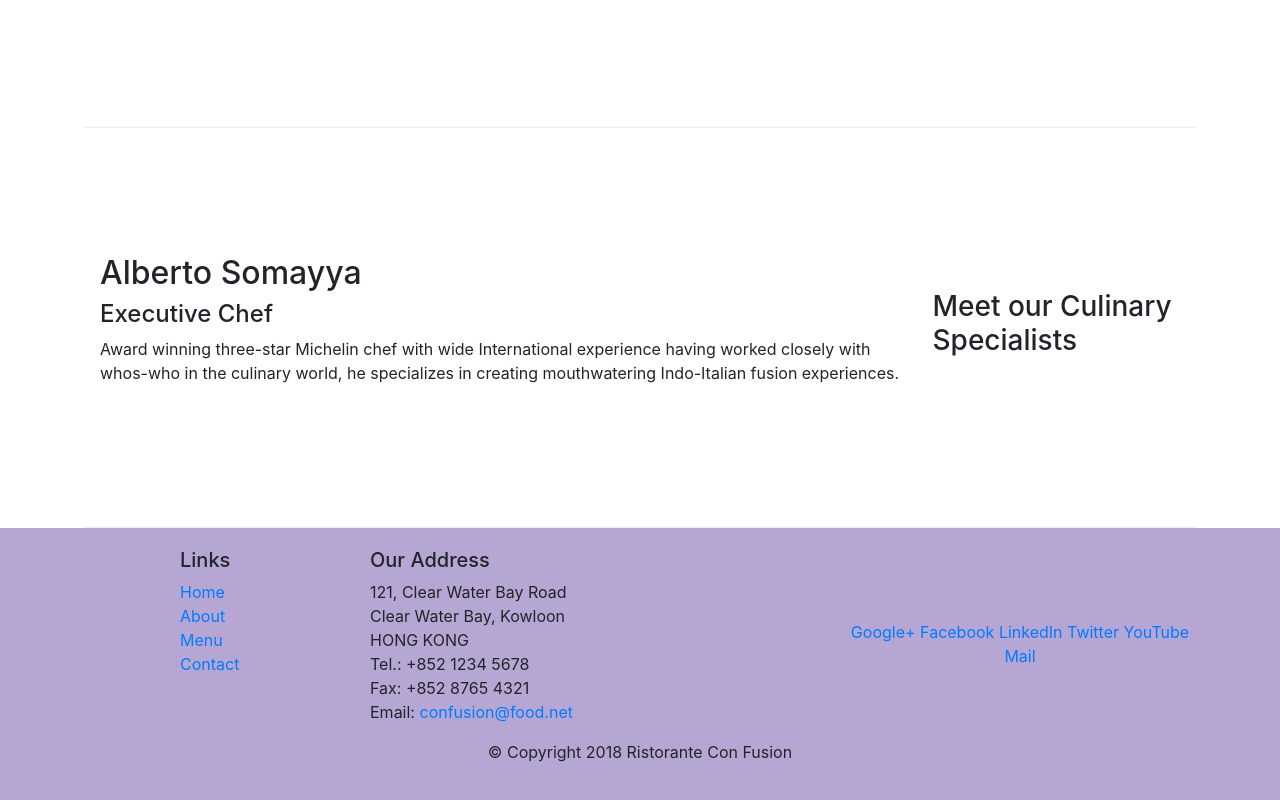
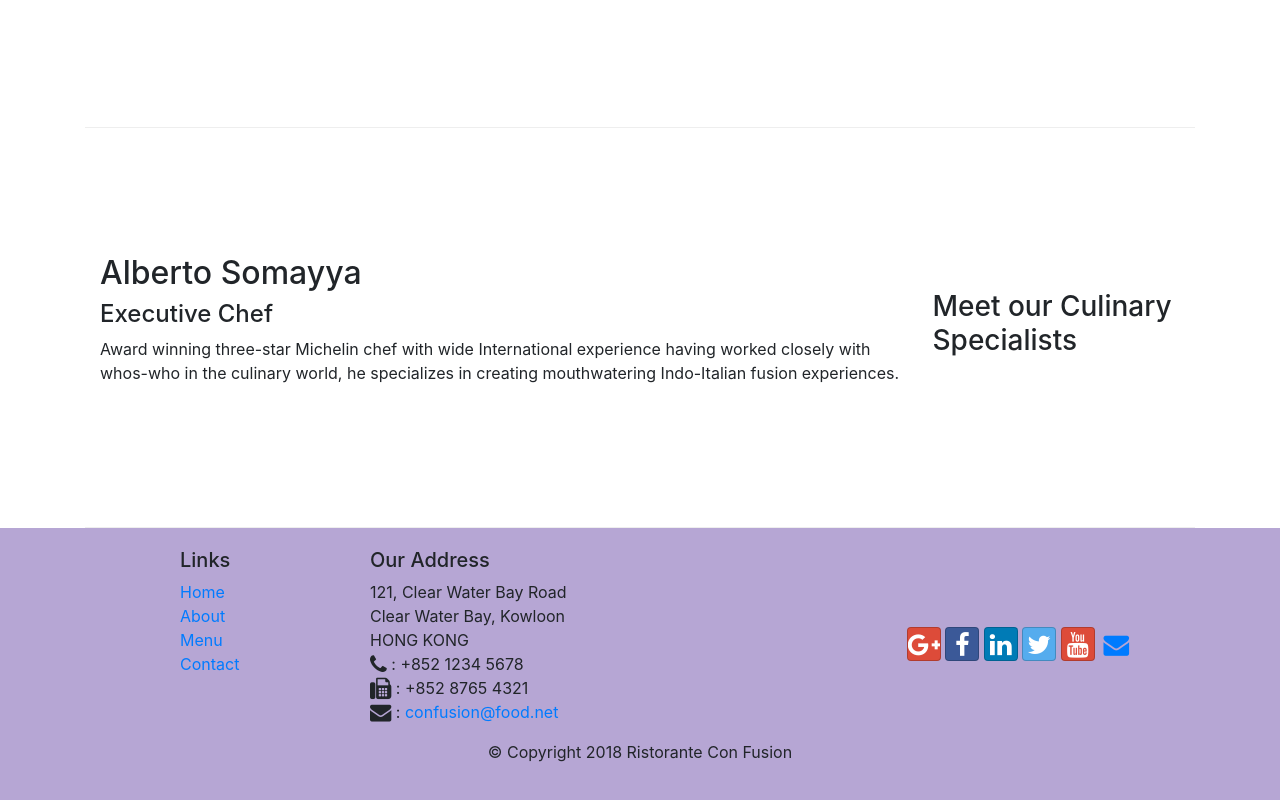
Before and after one commit to tolgakarasay/bootstrap-test, a website: page index.html in a window 1280 px wide. Shown: the part 1006-1806 px from the top of the page. Drawn offline with nearby package versions, Linux system fonts and the light colour scheme.

Commit message:
icon font added

```diff
--- a/index.html
+++ b/index.html
@@ -9,6 +9,8 @@
 
         <!-- Bootstrap CSS -->
         <link rel="stylesheet" href="node_modules/bootstrap/dist/css/bootstrap.min.css">
+        <link rel="stylesheet" href="node_modules/font-awesome/css/font-awesome.min.css">
+        <link rel="stylesheet" href="node_modules/bootstrap-social/bootstrap-social.css">
         <!-- CSS -->
         <link rel="stylesheet" href="css/styles.css">
 
@@ -24,10 +26,10 @@
             <a class="navbar-brand  mr-auto" href="#">Ristorante Con Fusion</a>
             <div class="collapse navbar-collapse mr-auto" id="Navbar">
                 <ul class="navbar-nav">
-                    <li class="nav-item active"><a class="nav-link" href="#">Home</a></li>
-                    <li class="nav-item"><a class="nav-link" href="./aboutus.html">About</a></li>
-                    <li class="nav-item"><a class="nav-link" href="#">Menu</a></li>
-                    <li class="nav-item"><a class="nav-link" href="#">Contact</a></li>
+                    <li class="nav-item active"><a class="nav-link" href="#"><span class="fa fa-home fa-lg"></span> Home</a></li>
+                    <li class="nav-item"><a class="nav-link" href="./aboutus.html"><span class="fa fa-info fa-lg"></span> About</a></li>
+                    <li class="nav-item"><a class="nav-link" href="#"><span class="fa fa-list fa-lg"></span> Menu</a></li>
+                    <li class="nav-item"><a class="nav-link" href="#"><span class="fa fa-address-card fa-lg"></span> Contact</a></li>
                 </ul>
             </div>
         </div>
@@ -98,19 +100,19 @@
 		              121, Clear Water Bay Road<br>
 		              Clear Water Bay, Kowloon<br>
 		              HONG KONG<br>
-		              Tel.: +852 1234 5678<br>
-		              Fax: +852 8765 4321<br>
-		              Email: <a href="mailto:confusion@food.net">confusion@food.net</a>
+		              <i class="fa fa-phone fa-lg"></i> : +852 1234 5678<br>
+		              <i class="fa fa-fax fa-lg"></i> : +852 8765 4321<br>
+		              <i class="fa fa-envelope fa-lg"></i> : <a href="mailto:confusion@food.net">confusion@food.net</a>
 		           </address>
                 </div>
                 <div class="col-12 col-sm-4 align-self-center">
                     <div class="text-center">
-                        <a href="http://google.com/+">Google+</a>
-                        <a href="http://www.facebook.com/profile.php?id=">Facebook</a>
-                        <a href="http://www.linkedin.com/in/">LinkedIn</a>
-                        <a href="http://twitter.com/">Twitter</a>
-                        <a href="http://youtube.com/">YouTube</a>
-                        <a href="mailto:">Mail</a>
+                        <a class="btn btn-social-icon btn-google" href="http://google.com/+"><i class="fa fa-google-plus fa-lg"></i></a>
+                        <a class="btn btn-social-icon btn-facebook" href="http://www.facebook.com/profile.php?id="><i class="fa fa-facebook fa-lg"></i></a>
+                        <a class="btn btn-social-icon btn-linkedin" href="http://www.linkedin.com/in/"><i class="fa fa-linkedin fa-lg"></i></a>
+                        <a class="btn btn-social-icon btn-twitter" href="http://twitter.com/"><i class="fa fa-twitter fa-lg"></i></a>
+                        <a class="btn btn-social-icon btn-google" href="http://youtube.com/"><i class="fa fa-youtube fa-lg"></i></a>
+                        <a class="btn btn-social-icon" href="mailto:"><i class="fa fa-envelope fa-lg"> </i></a>
                     </div>
                 </div>
            </div>
--- a/package.json
+++ b/package.json
@@ -15,6 +15,8 @@
   },
   "dependencies": {
     "bootstrap": "^4.0.0",
+    "bootstrap-social": "^5.1.1",
+    "font-awesome": "^4.7.0",
     "jquery": "^3.3.1",
     "popper.js": "^1.12.9"
   }
```
Also changed, not shown: aboutus.html (+16 -14 lines), 1 other file.
